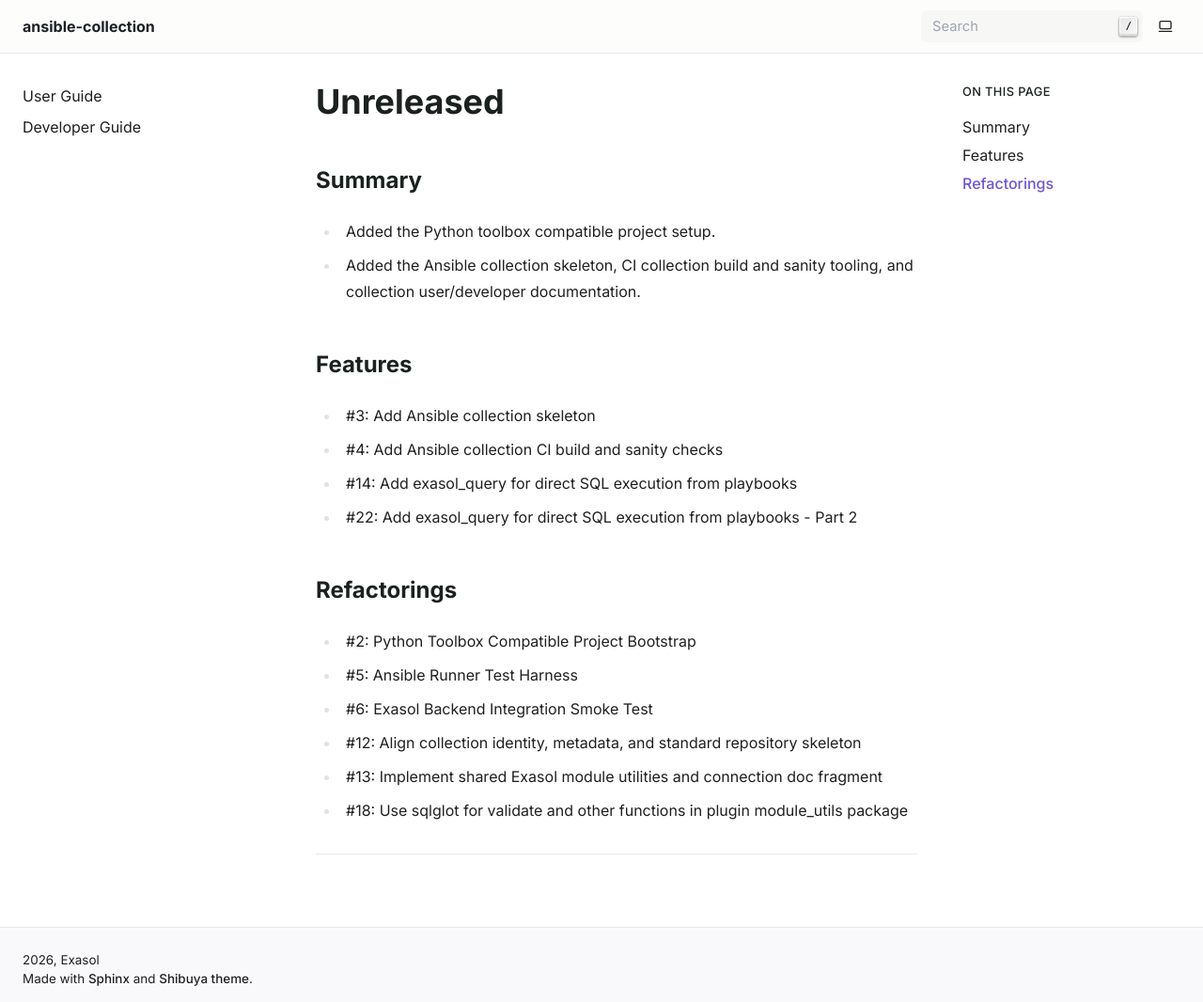
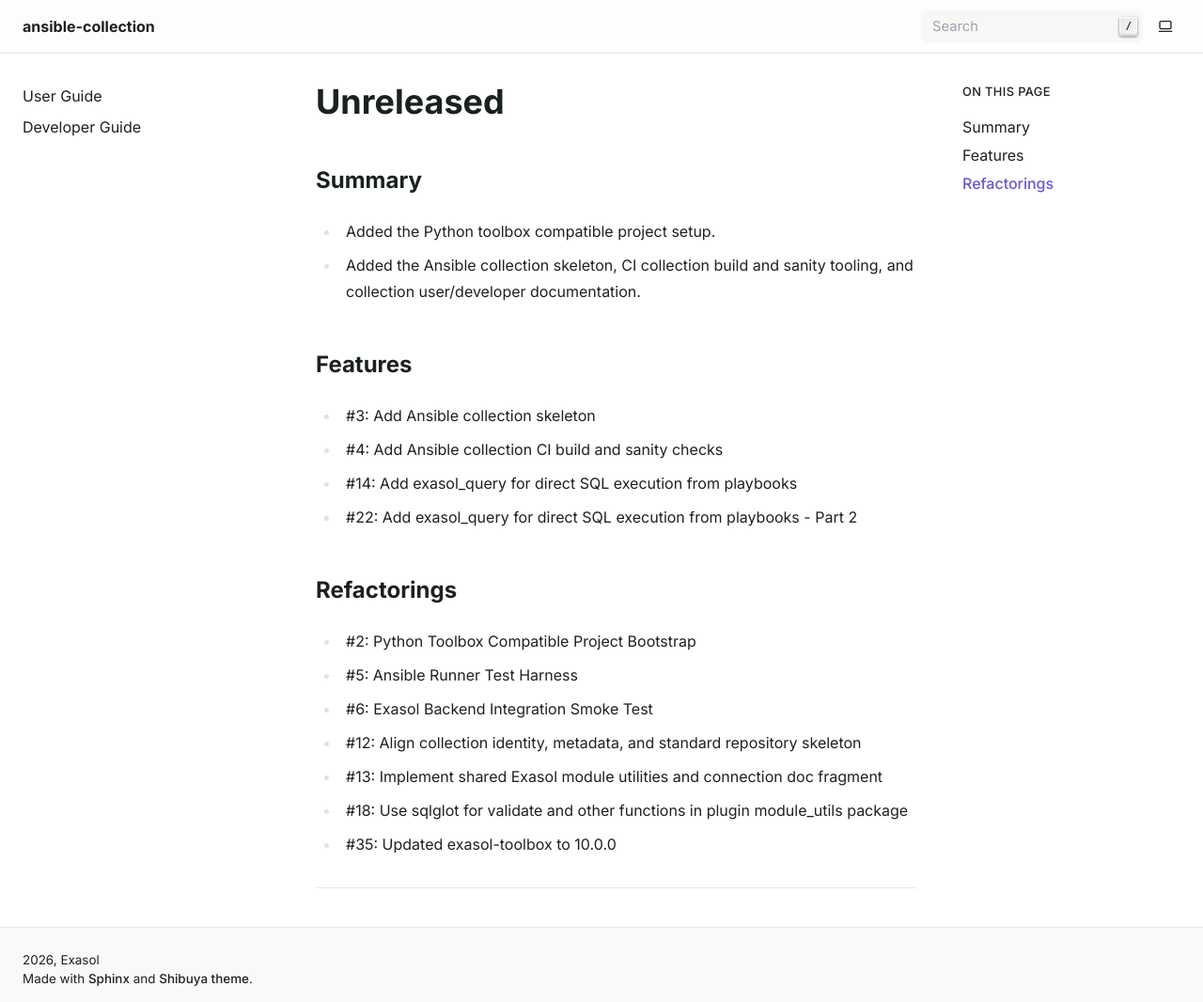
Before and after one commit to exasol/ansible-collection, a Sphinx documentation site: the page built from doc/changes/unreleased.md, in a window 1280 px wide and 1066 px high. Shown: the whole window at 94% size. Built offline with Sphinx 7.4.7, drawn with Linux system fonts in a browser that asks for light colours; pages that are not in the unit, such as notebooks, are missing from menus.

Commit message:
Add changelog entry

```diff
--- a/doc/changes/unreleased.md
+++ b/doc/changes/unreleased.md
@@ -21,3 +21,4 @@
 * #12: Align collection identity, metadata, and standard repository skeleton
 * #13: Implement shared Exasol module utilities and connection doc fragment
 * #18: Use sqlglot for validate and other functions in plugin module_utils package
+* #35: Updated exasol-toolbox to 10.0.0
```
